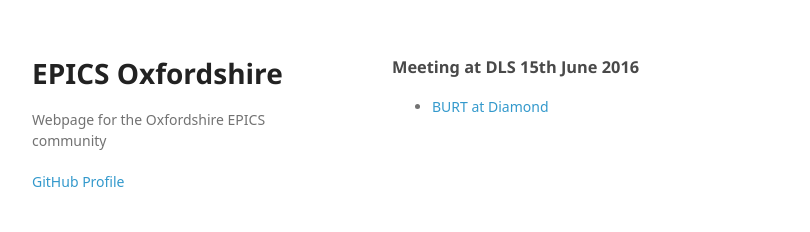
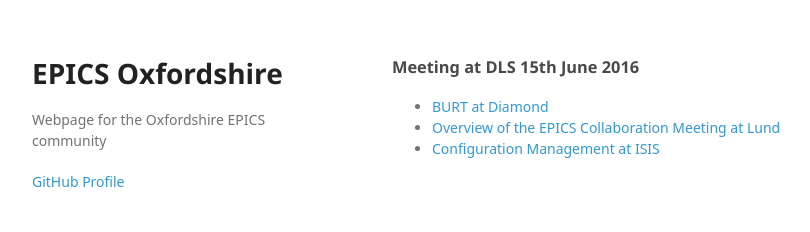
Before and after one commit to oxepics/oxepics.github.io, a plain HTML site: page 2016-06-15-diamond.html in a window 1280 px wide. Shown: the whole page, without its empty margins (178-988 px from the left). Drawn offline with Linux system fonts and the light colour scheme; a web font is replaced by a local one.

Commit message:
Add two more presentations.

```diff
--- a/2016-06-15-diamond.html
+++ b/2016-06-15-diamond.html
@@ -23,12 +23,16 @@
 
       </header>
       <section>
-        <h3>
-          <a id="Title" class="anchor" href="#title" aria-hidden="true"><span aria-hidden="true" class="octicon octicon-link"></span></a>Meeting at DLS 15th June 2016</h3>
+      <h3>
+        <a id="Title" class="anchor" href="#title" aria-hidden="true"><span aria-hidden="true" class="octicon octicon-link"></span></a>Meeting at DLS 15th June 2016
+      </h3>
 
         <p>
-        <ul>
-          <li><a href="presentations/burt_epics_ox.pptx">BURT at Diamond</a>
+          <ul>
+            <li><a href="presentations/burt_epics_ox.pptx">BURT at Diamond</a>
+            <li><a href="presentations/EPICS-Lund-Overview.pdf">Overview of the EPICS Collaboration Meeting at Lund</a>
+            <li><a href="presentations/EPICS-Oxfordshire-ISIS-Jun-2016.pdf">Configuration Management at ISIS</a>
+          </ul>
         </p>
 
     </div>
```
Also changed, not shown: 2 other files.
